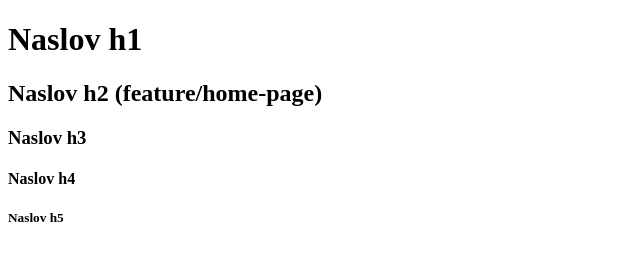
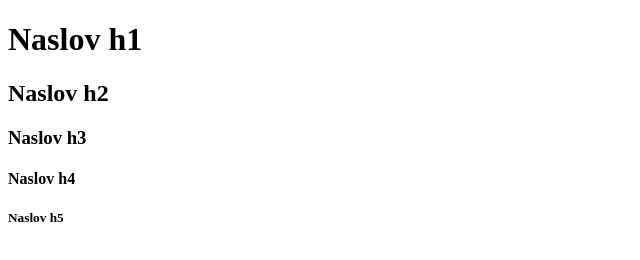
Before and after one commit to MarkoGitCourse/GitRebase, a plain HTML site: page index.html in a window 1280 px wide. Shown: the whole page, without its empty margins (0-640 px from the left). Drawn offline with Linux system fonts and the light colour scheme.

Commit message:
resolved conflicts

```diff
--- a/index.html
+++ b/index.html
@@ -5,7 +5,7 @@
     </head>
     <body>
         <h1>Naslov h1</h1>
-        <h2>Naslov h2 (feature/home-page)</h2>
+        <h2>Naslov h2</h2>
         <h3>Naslov h3</h3>
         <h4>Naslov h4</h4>
         <h5>Naslov h5</h5>
```
